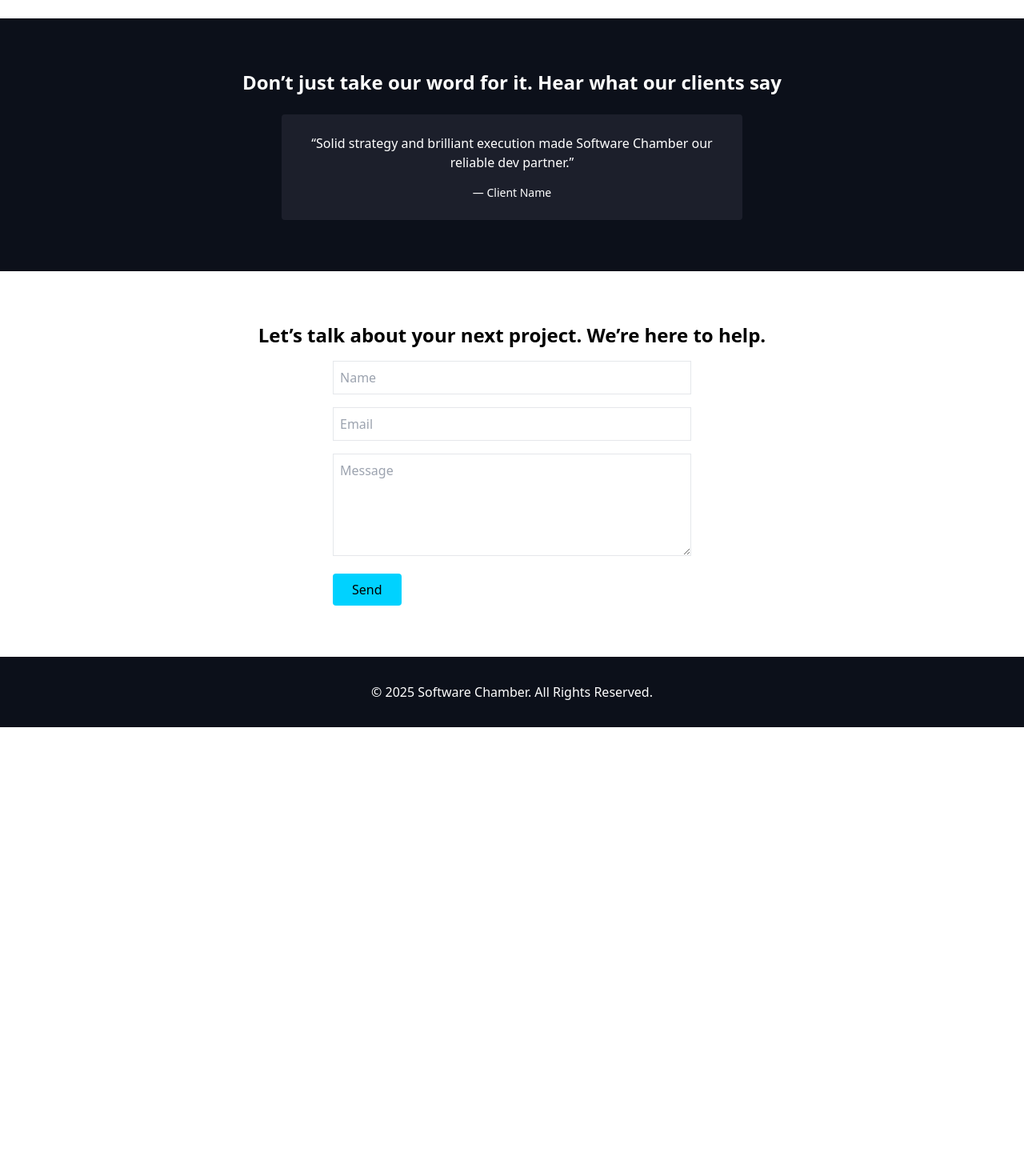
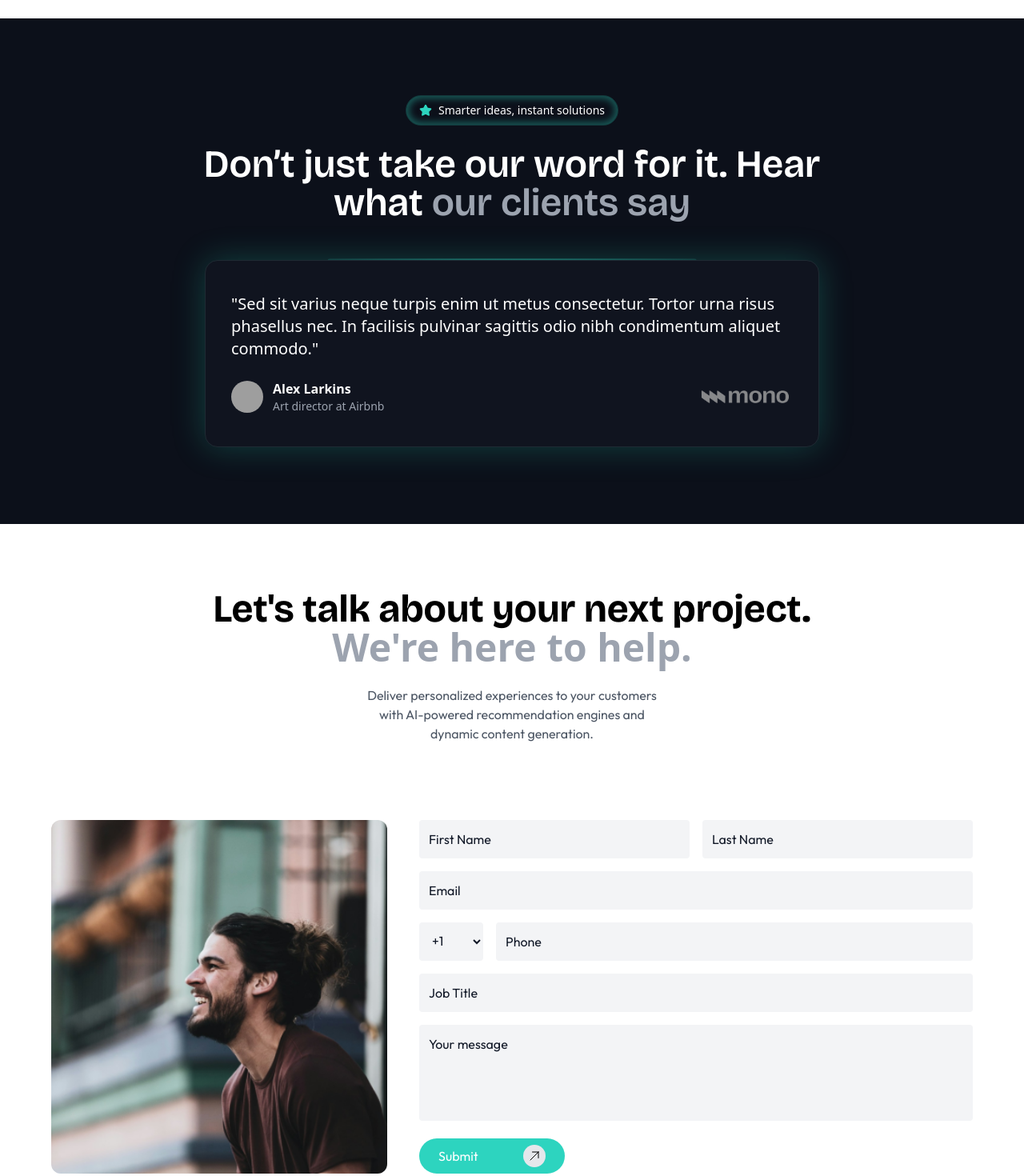
Before and after one commit to Razaan-RR/Software_Chamber_website, a React (Create React App) app: page / in a window 1280 px wide. Shown: the part 5200-6670 px from the top of the page at 80% size. Before the commit the page ends 6109 px from the top, so only its background shows below. Built offline with nearby package versions, Linux system fonts and the light colour scheme; grey boxes are pictures that could not be loaded.

Commit message:
Added Contact section

```diff
--- a/src/App.jsx
+++ b/src/App.jsx
@@ -8,7 +8,7 @@ import Stack from './components/Stack'
 import Projects from './components/Projects'
 import FAQ from './components/FAQ'
 import Testimonial from './components/Testimonial'
-import ContactForm from './components/ContactForm'
+import Contact from './components/Contact'
 import Footer from './components/Footer'
 
 function App() {
@@ -24,7 +24,7 @@ function App() {
       <Projects />
       <FAQ />
       <Testimonial />
-      <ContactForm />
+      <Contact />
       <Footer />
     </>
   )
--- /dev/null
+++ b/src/components/Contact.jsx
@@ -0,0 +1,92 @@
+import { useState } from 'react'
+import { ArrowUpRightIcon } from '@heroicons/react/24/outline'
+
+function Contact() {
+  const [phoneCode, setPhoneCode] = useState('+1')
+
+  return (
+    <section className="max-w-7xl mx-auto px-6 py-20">
+      <h2 className="text-5xl sm:text-5xl font-bold max-w-3xl mx-auto text-center leading-tight mb-6">
+        <span className="text-black font-bricolage">
+          Let's talk about your next project.
+        </span>{' '}
+        <span className="text-gray-400">We're here to help.</span>
+      </h2>
+
+      <p className="max-w-xl mx-auto text-center text-gray-600 mb-24 font-outfit">
+        Deliver personalized experiences to your customers <br /> with
+        AI-powered recommendation engines and <br /> dynamic content generation.
+      </p>
+
+      <div className="flex flex-col md:flex-row items-center gap-10 max-w-6xl mx-auto">
+        <div className="flex-shrink-0 rounded-xl overflow-hidden max-w-[420px] w-full">
+          <img
+            src="assets/contact-us.png"
+            alt="Person smiling"
+            className="w-full h-full object-cover"
+          />
+        </div>
+
+        <form className="flex-1 space-y-4 font-outfit">
+          <div className="grid grid-cols-1 sm:grid-cols-2 gap-4">
+            <input
+              type="text"
+              placeholder="First Name"
+              className="p-3 rounded bg-gray-100 text-gray-900 placeholder-gray-900"
+            />
+            <input
+              type="text"
+              placeholder="Last Name"
+              className="p-3 rounded bg-gray-100 text-gray-900 placeholder-gray-900"
+            />
+          </div>
+
+          <input
+            type="email"
+            placeholder="Email"
+            className="p-3 rounded bg-gray-100 text-gray-900 placeholder-gray-900 w-full"
+          />
+
+          <div className="grid grid-cols-[80px_1fr] gap-4">
+            <select
+              value={phoneCode}
+              onChange={(e) => setPhoneCode(e.target.value)}
+              className="p-3 rounded bg-gray-100 text-gray-900"
+            >
+              <option value="+1">+1</option>
+            </select>
+            <input
+              type="tel"
+              placeholder="Phone"
+              className="p-3 rounded bg-gray-100 text-gray-900 placeholder-gray-900"
+            />
+          </div>
+
+          <input
+            type="text"
+            placeholder="Job Title"
+            className="p-3 rounded bg-gray-100 text-gray-900 placeholder-gray-900 w-full"
+          />
+
+          <textarea
+            placeholder="Your message"
+            rows={4}
+            className="p-3 rounded bg-gray-100 text-gray-900 placeholder-gray-900 w-full resize-none"
+          ></textarea>
+
+          <button
+            type="submit"
+            className="mt-4 px-6 py-2 bg-teal-400 text-white rounded-full inline-flex items-center gap-14"
+          >
+            Submit
+            <span className="w-7 h-7 bg-gray-200 rounded-full flex items-center justify-center">
+              <ArrowUpRightIcon className="w-4 h-4 text-black" />
+            </span>
+          </button>
+        </form>
+      </div>
+    </section>
+  )
+}
+
+export default Contact
--- a/src/components/ContactForm.jsx
+++ /dev/null
@@ -1,17 +0,0 @@
-function ContactForm() {
-  return (
-    <section className="bg-white text-black py-16 text-center">
-      <h2 className="text-2xl font-bold mb-4">Let’s talk about your next project. We’re here to help.</h2>
-      <div className="max-w-md mx-auto text-left">
-        <form className="space-y-4">
-          <input type="text" placeholder="Name" className="w-full border p-2" />
-          <input type="email" placeholder="Email" className="w-full border p-2" />
-          <textarea placeholder="Message" className="w-full border p-2 h-32" />
-          <button className="bg-[#00D2FF] text-black px-6 py-2 rounded">Send</button>
-        </form>
-      </div>
-    </section>
-  )
-}
-
-export default ContactForm
--- a/src/components/FAQ.jsx
+++ b/src/components/FAQ.jsx
@@ -38,7 +38,7 @@ export default function FAQ() {
           Comprehensive Answers to the Most{' '}
           <span className="inline-block">
             <SparklesIcon className="w-10 h-10 text-teal-400 inline-block" />
-            <span className="underline">Common Questions</span>
+            <span className="">Common Questions</span>
           </span>{' '}
           <span className="text-gray-400 font-semibold">
             About Our <br />
--- a/src/components/Testimonial.jsx
+++ b/src/components/Testimonial.jsx
@@ -1,10 +1,70 @@
+import React from 'react'
+import { Star } from 'lucide-react'
+
 function Testimonial() {
   return (
-    <section className="bg-[#0C101A] text-white py-16 text-center">
-      <h2 className="text-2xl font-bold mb-6">Don’t just take our word for it. Hear what our clients say</h2>
-      <div className="max-w-xl mx-auto bg-[#1C1F2B] p-6 rounded">
-        <p>“Solid strategy and brilliant execution made Software Chamber our reliable dev partner.”</p>
-        <p className="mt-4 text-sm">— Client Name</p>
+    <section className="bg-[#0C101A] text-white py-24 px-4">
+      <div className="max-w-4xl mx-auto text-center">
+        {/* Pill Tag*/}
+        <div className="relative inline-flex items-center gap-2 px-4 py-2 rounded-full text-sm text-white border border-teal-400/20 z-10">
+          <Star className="w-4 h-4 text-teal-400 fill-current" />
+          Smarter ideas, instant solutions
+          <div
+            className="absolute inset-0 rounded-full -z-10"
+            style={{
+              backgroundColor: 'transparent',
+              boxShadow: 'inset 0 0 10px 3px rgba(45, 212, 191, 0.4)',
+            }}
+          ></div>
+        </div>
+
+        {/* Heading */}
+        <h1 className="text-3xl sm:text-4xl md:text-5xl font-semibold leading-tight mb-12 mt-6">
+          Don’t just take our word for it. Hear <br />
+          what <span className="text-gray-400">our clients say</span>
+        </h1>
+
+        {/* Testimonial Box with neon top edge glow */}
+        <div className="relative max-w-3xl mx-auto">
+          <div className="absolute top-[-2px] left-1/2 transform -translate-x-1/2 w-[60%] h-[6px] z-10 pointer-events-none">
+            <div className="w-full h-full rounded-full bg-[radial-gradient(ellipse_at_center,_rgba(45,212,191,0.6)_0%,_rgba(45,212,191,0.1)_90%,_transparent_100%)]"></div>
+          </div>
+
+          <div className="absolute inset-0 -inset-px rounded-[22px] bg-gradient-to-br from-teal-400/30 via-transparent to-teal-400/30 blur-2xl opacity-20 pointer-events-none -z-10"></div>
+
+          {/* Actual Testimonial Box */}
+          <div className="relative bg-[#10141f] border border-[#1f2a33] rounded-2xl px-8 py-10 shadow-[0_0_40px_#23d6b340] z-10">
+            <p className="text-lg sm:text-xl leading-relaxed text-white text-left">
+              "Sed sit varius neque turpis enim ut metus consectetur. Tortor
+              urna risus phasellus nec. In facilisis pulvinar sagittis odio nibh
+              condimentum aliquet commodo."
+            </p>
+
+            {/* Profile Info */}
+            <div className="mt-6 flex items-center justify-between">
+              <div className="flex items-center gap-3">
+                <img
+                  src="https://randomuser.me/api/portraits/men/32.jpg"
+                  alt="Alex Larkins"
+                  className="w-10 h-10 rounded-full object-cover"
+                />
+                <div className="text-left">
+                  <p className="font-semibold">Alex Larkins</p>
+                  <p className="text-sm text-gray-400">
+                    Art director at Airbnb
+                  </p>
+                </div>
+              </div>
+
+              {/* Logo */}
+              <img
+                src="/assets/logo 2.png"
+                alt="mono logo"
+                className="h-4 opacity-80"
+              />
+            </div>
+          </div>
+        </div>
       </div>
     </section>
   )
```
Also changed, not shown: public/assets/contact-us.png (added), public/assets/logo 2.png (added).
